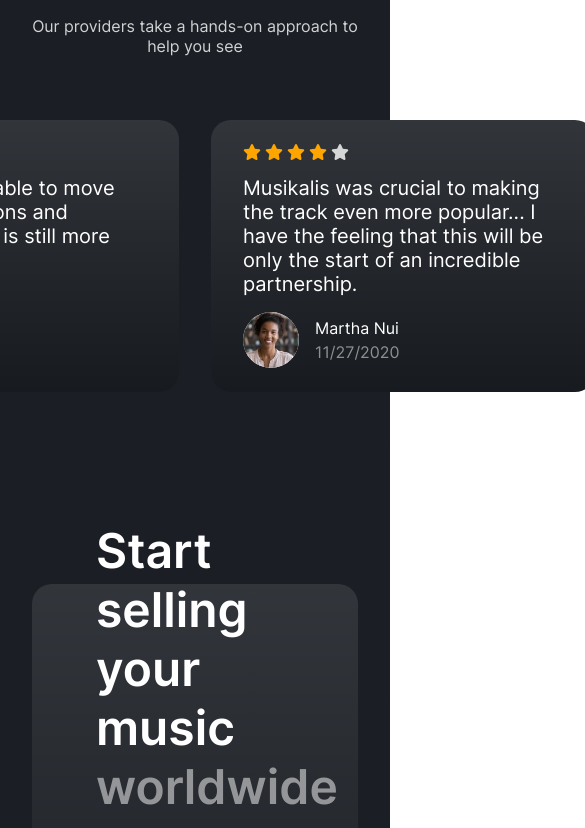
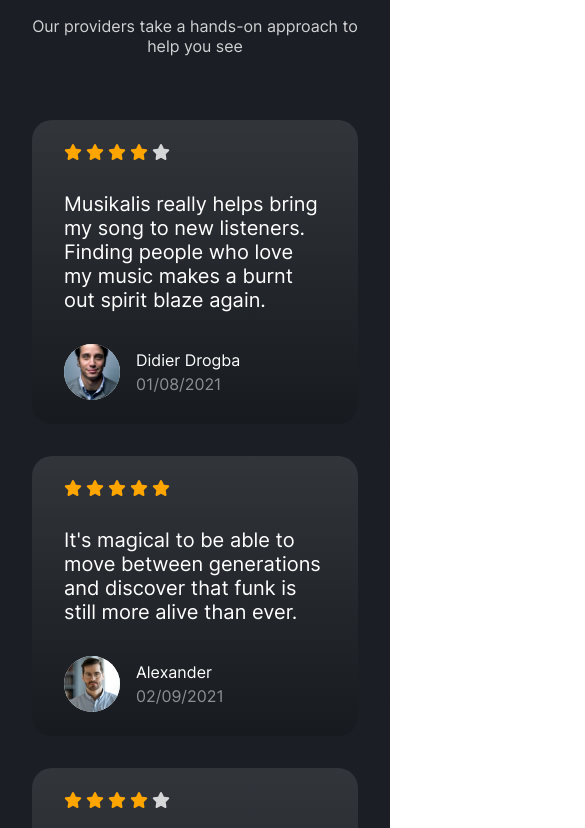
Before and after one commit to Neos02/musikalis, a React (Create React App) app: page / in a window 390 px wide. Shown: the part 5400-6228 px from the top of the page, 585 px wide, since content can reach past the window. Built offline with nearby package versions, Linux system fonts and the light colour scheme.

Commit message:
Fixed testimonials responsiveness

```diff
--- a/src/App.css
+++ b/src/App.css
@@ -335,6 +335,12 @@
   .App__statement {
     font-size: 2rem;
   }
+
+  .App__testimonial-list {
+    flex-direction: column;
+    align-items: center;
+    width: 100%;
+  }
 }
 
 @media (max-width: 480px) {
--- a/src/components/Testimonial/Testimonial.css
+++ b/src/components/Testimonial/Testimonial.css
@@ -28,3 +28,12 @@
   margin-top: 0.25rem !important;
   opacity: 0.5;
 }
+
+@media (max-width: 480px) {
+  .Testimonial__container {
+    gap: 2rem;
+    width: 100%;
+    height: auto;
+    box-sizing: border-box;
+  }
+}
--- a/src/index.css
+++ b/src/index.css
@@ -17,6 +17,7 @@
 
 html {
   font-size: 16px;
+  overflow-x: hidden;
 }
 
 body {
@@ -32,6 +33,7 @@
   );
   background-repeat: no-repeat;
   color: white;
+  overflow-x: hidden;
   transition: padding 0.1s linear;
 }
 
@@ -99,6 +101,12 @@
 
 /*            Media Queries            */
 
+@media (min-width: 1826px) {
+  body {
+    padding: 0 calc(50% - 813px);
+  }
+}
+
 /* Small Screens */
 @media (max-width: 1024px) {
   body {
```
